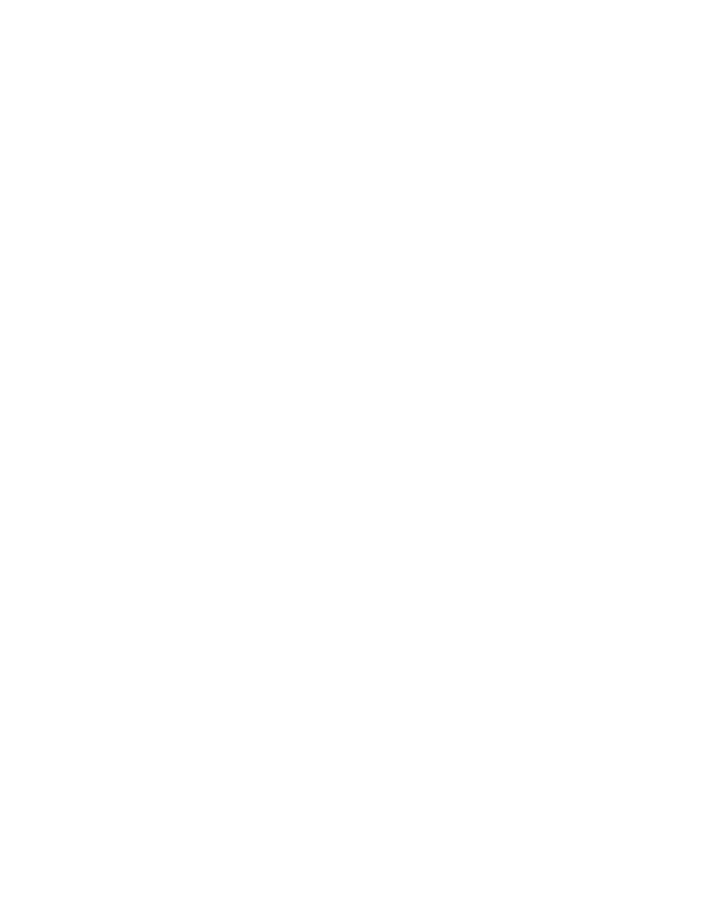
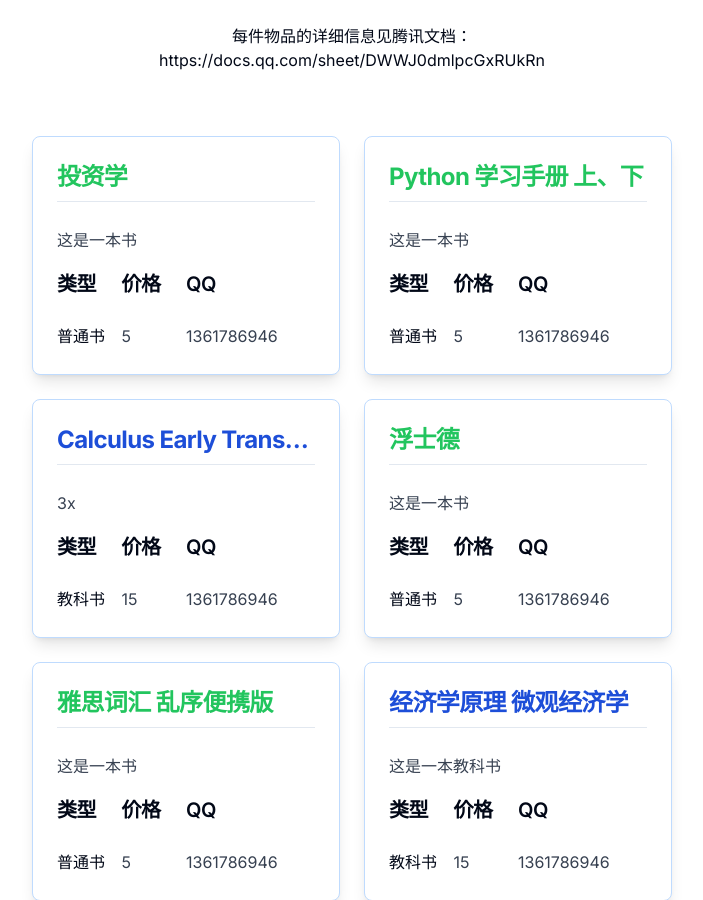
Before and after one commit to sitdownkevin/blog-next, a Next.js app: page /selleverything in a window 1280 px wide. Before the commit this address had no page. Shown: the part 200-1100 px from the top of the page, without its empty margins (288-991 px from the left). Before the commit the page ends 800 px from the top, so only its background shows below. Built offline with nearby package versions, Linux system fonts and the light colour scheme.

Commit message:
add sellitems

```diff
--- /dev/null
+++ b/src/app/selleverything/data.js
@@ -0,0 +1,22 @@
+import fs from 'fs';
+import path from 'path';
+
+function shuffleArray(array) {
+    for (let i = array.length - 1; i > 0; i--) {
+        const j = Math.floor(Math.random() * (i + 1));
+        [array[i], array[j]] = [array[j], array[i]];
+    }
+    return array;
+}
+
+
+export async function getData() {
+    const filePath = path.join(process.cwd(), 'src/app/selleverything/data.json');
+    const jsonData = fs.readFileSync(filePath, 'utf-8');
+    const data = JSON.parse(jsonData);
+
+    // Shuffle the data
+    const shuffledData = shuffleArray(data);
+
+    return shuffledData;
+}
--- /dev/null
+++ b/src/app/selleverything/data.json
@@ -0,0 +1,274 @@
+[
+    {
+        "id": 1001.0,
+        "name": "Calculus Early Transcendentals 2nd",
+        "type": "textbook",
+        "price": 15.0,
+        "comment": "3x",
+        "contact": "1361786946"
+    },
+    {
+        "id": 1002.0,
+        "name": "Chemistry Atoms First 2nd 3th",
+        "type": "textbook",
+        "price": 15.0,
+        "comment": "2x 1x",
+        "contact": "1361786946"
+    },
+    {
+        "id": 1003.0,
+        "name": "Principle of Physics 10th",
+        "type": "textbook",
+        "price": 15.0,
+        "comment": "这是一本教科书",
+        "contact": "1361786946"
+    },
+    {
+        "id": 1004.0,
+        "name": "中国古代文化常识",
+        "type": "textbook",
+        "price": 5.0,
+        "comment": "3x",
+        "contact": "1361786946"
+    },
+    {
+        "id": 1005.0,
+        "name": "Quality Management 3rd",
+        "type": "textbook",
+        "price": 10.0,
+        "comment": "这是一本教科书",
+        "contact": "1361786946"
+    },
+    {
+        "id": 1006.0,
+        "name": "Linear Algebra 4th",
+        "type": "textbook",
+        "price": 15.0,
+        "comment": "这是一本教科书",
+        "contact": "1361786946"
+    },
+    {
+        "id": 1007.0,
+        "name": "Productivity Analysis 1st",
+        "type": "textbook",
+        "price": 10.0,
+        "comment": " 打印版",
+        "contact": "1361786946"
+    },
+    {
+        "id": 1008.0,
+        "name": " Static and Mechanics of Materials 2nd",
+        "type": "textbook",
+        "price": 15.0,
+        "comment": "这是一本教科书",
+        "contact": "1361786946"
+    },
+    {
+        "id": 1009.0,
+        "name": "Introductory Physics Experiments for Undergraduates 1st",
+        "type": "textbook",
+        "price": 15.0,
+        "comment": "5x",
+        "contact": "1361786946"
+    },
+    {
+        "id": 1010.0,
+        "name": "Human Factors in Engineering and Design 7th",
+        "type": "textbook",
+        "price": 15.0,
+        "comment": " 打印版",
+        "contact": "1361786946"
+    },
+    {
+        "id": 1011.0,
+        "name": "材料科学与工程基础",
+        "type": "textbook",
+        "price": 15.0,
+        "comment": "这是一本教科书",
+        "contact": "1361786946"
+    },
+    {
+        "id": 1012.0,
+        "name": "论语译注",
+        "type": "textbook",
+        "price": 5.0,
+        "comment": "这是一本教科书",
+        "contact": "1361786946"
+    },
+    {
+        "id": 1013.0,
+        "name": "Autodesk Inventor Professional",
+        "type": "textbook",
+        "price": 5.0,
+        "comment": "这是一本教科书",
+        "contact": "1361786946"
+    },
+    {
+        "id": 1014.0,
+        "name": "经济学原理 微观经济学",
+        "type": "textbook",
+        "price": 15.0,
+        "comment": "这是一本教科书",
+        "contact": "1361786946"
+    },
+    {
+        "id": 1015.0,
+        "name": "经济学原理 宏观经济学",
+        "type": "textbook",
+        "price": 15.0,
+        "comment": "这是一本教科书",
+        "contact": "1361786946"
+    },
+    {
+        "id": 1016.0,
+        "name": "Material Science and Engineering",
+        "type": "textbook",
+        "price": 15.0,
+        "comment": "这是一本教科书",
+        "contact": "1361786946"
+    },
+    {
+        "id": 501.0,
+        "name": "托福词汇",
+        "type": "book",
+        "price": 5.0,
+        "comment": "这是一本书",
+        "contact": "1361786946"
+    },
+    {
+        "id": 502.0,
+        "name": "雅思词汇 乱序便携版",
+        "type": "book",
+        "price": 5.0,
+        "comment": "这是一本书",
+        "contact": "1361786946"
+    },
+    {
+        "id": 503.0,
+        "name": "四级词汇",
+        "type": "book",
+        "price": 5.0,
+        "comment": "这是一本书",
+        "contact": "1361786946"
+    },
+    {
+        "id": 504.0,
+        "name": "Python 学习手册 上、下",
+        "type": "book",
+        "price": 5.0,
+        "comment": "这是一本书",
+        "contact": "1361786946"
+    },
+    {
+        "id": 505.0,
+        "name": "摆渡人 1、2",
+        "type": "book",
+        "price": 5.0,
+        "comment": "这是一本书",
+        "contact": "1361786946"
+    },
+    {
+        "id": 506.0,
+        "name": "挪威的森林",
+        "type": "book",
+        "price": 5.0,
+        "comment": "这是一本书",
+        "contact": "1361786946"
+    },
+    {
+        "id": 507.0,
+        "name": "离散数学及其应用",
+        "type": "book",
+        "price": 5.0,
+        "comment": "这是一本书",
+        "contact": "1361786946"
+    },
+    {
+        "id": 508.0,
+        "name": "投资学",
+        "type": "book",
+        "price": 5.0,
+        "comment": "这是一本书",
+        "contact": "1361786946"
+    },
+    {
+        "id": 509.0,
+        "name": "数学之美",
+        "type": "book",
+        "price": 5.0,
+        "comment": "这是一本书",
+        "contact": "1361786946"
+    },
+    {
+        "id": 510.0,
+        "name": "概率论",
+        "type": "book",
+        "price": 5.0,
+        "comment": "这是一本书",
+        "contact": "1361786946"
+    },
+    {
+        "id": 511.0,
+        "name": "浮士德",
+        "type": "book",
+        "price": 5.0,
+        "comment": "这是一本书",
+        "contact": "1361786946"
+    },
+    {
+        "id": 512.0,
+        "name": "机构投资的创新之路",
+        "type": "book",
+        "price": 5.0,
+        "comment": "这是一本书",
+        "contact": "1361786946"
+    },
+    {
+        "id": 513.0,
+        "name": "高效能人士的七个习惯",
+        "type": "book",
+        "price": 5.0,
+        "comment": "这是一本书",
+        "contact": "1361786946"
+    },
+    {
+        "id": 1.0,
+        "name": "卡西欧电钢琴",
+        "type": "item",
+        "price": 1199.0,
+        "comment": "送原配钢琴凳；",
+        "contact": 1135323966.0
+    },
+    {
+        "id": 2.0,
+        "name": "小米显示器",
+        "type": "item",
+        "price": 279.0,
+        "comment": "23寸 1080p 60hz；送 HDMI 线；",
+        "contact": 1361786946.0
+    },
+    {
+        "id": 3.0,
+        "name": "松下吹护吹风机",
+        "type": "item",
+        "price": 199.0,
+        "comment": "新；男生自用；",
+        "contact": 1135323966.0
+    },
+    {
+        "id": 4.0,
+        "name": "熊猫牌显示器",
+        "type": "item",
+        "price": 399.0,
+        "comment": "23寸 2k 75hz；送 HDMI 线；",
+        "contact": 755095614.0
+    },
+    {
+        "id": 5.0,
+        "name": "IKBC F87 青轴键盘",
+        "type": "item",
+        "price": 119.0,
+        "comment": "9 新",
+        "contact": 1609921292.0
+    }
+]
--- /dev/null
+++ b/src/app/selleverything/layout.js
@@ -0,0 +1,17 @@
+
+
+export default function SellEverythingLayout({ children }) {
+    return (
+        <div>
+            <header className="text-center p-16">
+                <h1>从 SCUPI 毕业啦！出闲置啦！</h1>
+                <div className="mt-16">
+                    每件物品的详细信息见腾讯文档：<a href="https://docs.qq.com/sheet/DWWJ0dmlpcGxRUkRn">https://docs.qq.com/sheet/DWWJ0dmlpcGxRUkRn</a>
+                </div>
+            </header>
+            <div>
+                { children }
+            </div>
+        </div>
+    )
+}
--- /dev/null
+++ b/src/app/selleverything/page.js
@@ -0,0 +1,51 @@
+import { getData } from "./data"
+
+
+function ItemCard({ itemdata }) {
+    const typeColors = {
+        textbook: 'text-blue-700',
+        item: 'text-red-500',
+        book: 'text-green-500',
+    }
+
+    const typeNames = {
+        textbook: '教科书',
+        book: '普通书',
+        item: '物品',
+    }
+
+
+    return (
+        <div className="bg-white shadow-lg rounded-lg p-6 border border-blue-200">
+            <h2 className={`text-2xl font-bold ${typeColors[itemdata.type]} truncate w-full`}>{itemdata.name}</h2>
+            <p className="text-gray-700">{itemdata.comment}</p>
+            <div className="grid grid-cols-4 mt-4">
+                <div>
+                    <h4>类型</h4>
+                    <p className={`${typeColors[itemdata.type]}}`}>{typeNames[itemdata.type]}</p>
+                </div>
+                <div>
+                    <h4>价格</h4>
+                    <p className="text-gray-700">{itemdata.price}</p>
+                </div>
+                <div className="col-span-2">
+                    <h4>QQ</h4>
+                    <p className="text-gray-700">{itemdata.contact}</p>
+                </div>
+            </div>
+        </div>
+    )
+}
+
+
+export default async function SellEverything() {
+    const data = await getData();
+
+    return (
+        <>
+            <div className="w-full grid grid-cols-1 sm:grid-cols-2 gap-6">
+                {data.map(itemdata => <ItemCard itemdata={itemdata} key={itemdata.id} />)}
+            </div>
+        </>
+    )
+}
```
